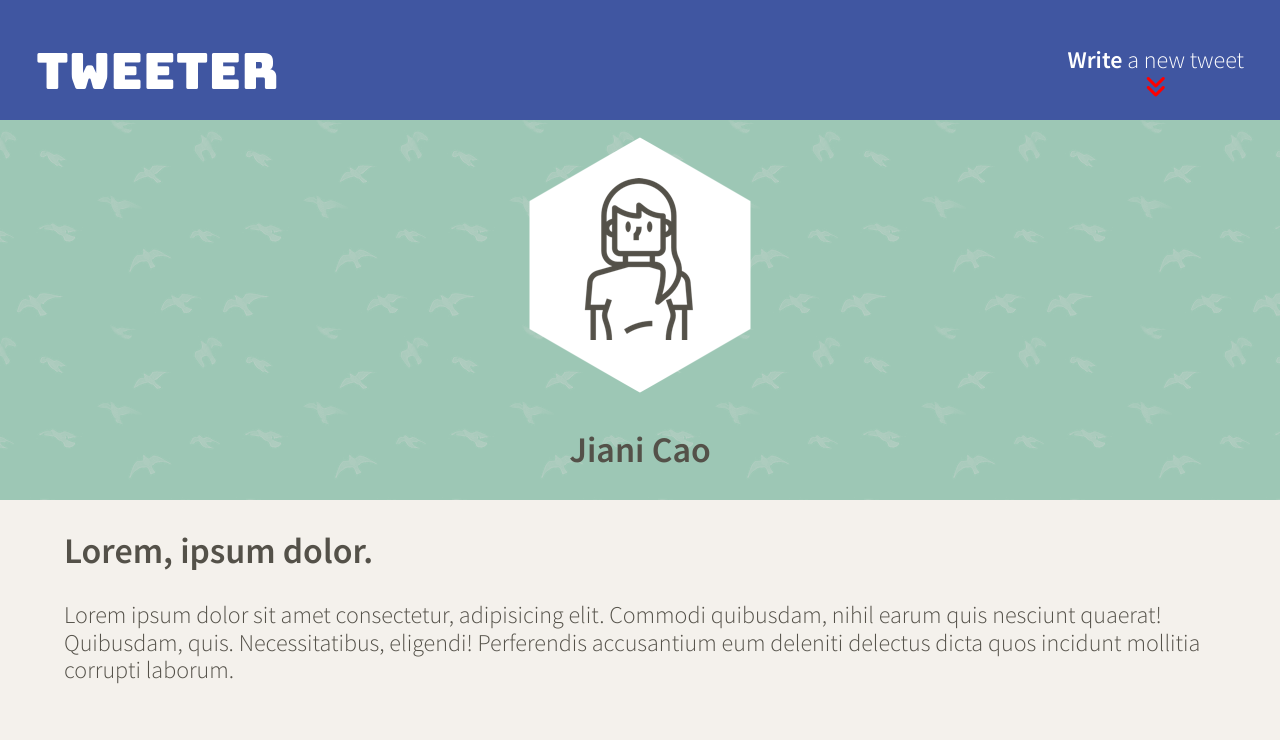
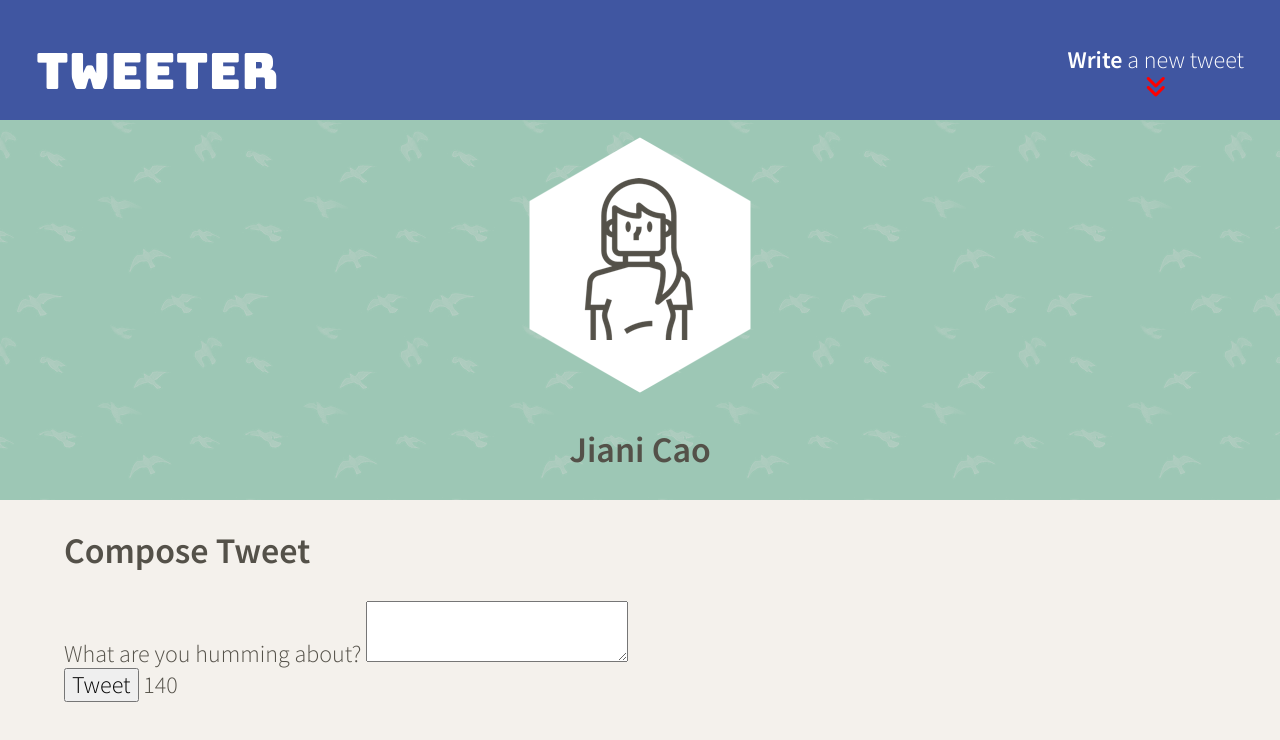
Before and after one commit to heyjiani/tweeter, a website: page public/index.html in a window 1280 px wide. Drawn offline with nearby package versions, Linux system fonts and the light colour scheme.

Commit message:
add action and method attributes so form submits to correct endpoint

```diff
--- a/public/index.html
+++ b/public/index.html
@@ -43,12 +43,17 @@
 
     <!-- Page-specific (main) content here -->
     <main class="container">
-      <h2>
-        Lorem, ipsum dolor.
-      </h2>
-      <p>
-        Lorem ipsum dolor sit amet consectetur, adipisicing elit. Commodi quibusdam, nihil earum quis nesciunt quaerat! Quibusdam, quis. Necessitatibus, eligendi! Perferendis accusantium eum deleniti delectus dicta quos incidunt mollitia corrupti laborum.
-      </p>
+      <section class="new-tweet">
+        <h2>Compose Tweet</h2>
+        <form method="POST" action="/tweets">
+          <label for="tweet-text">What are you humming about?</label>
+          <textarea name="text" id="tweet-text"></textarea>
+          <div>
+            <button type="submit">Tweet</button>
+            <output name="counter" class="counter" for="tweet-text">140</output>
+          </div>
+        </form>
+      </section>
     </main>
   </body>
 </html>
```
